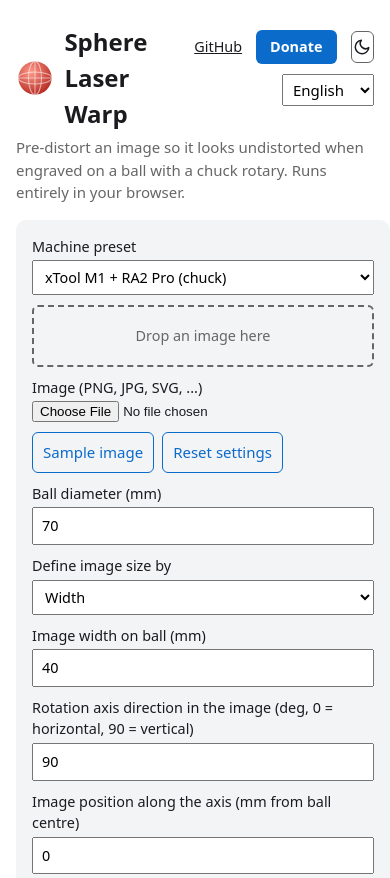
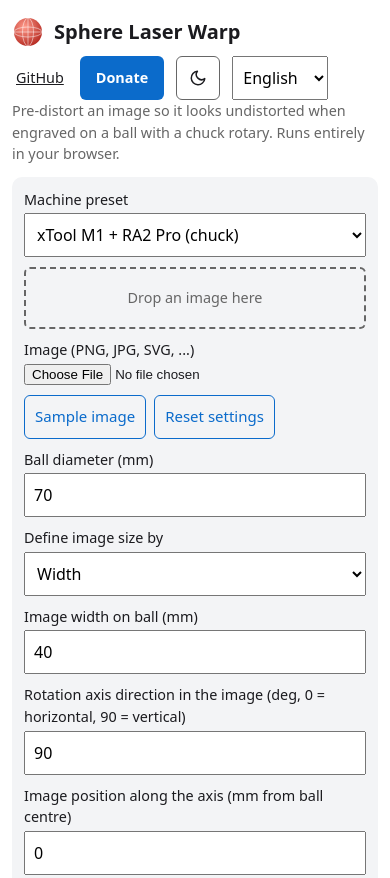
Before and after one commit to StefanRiese/sphere-laser-warp, a website built with Vite: page web/index.html in a window 390 px wide. Shown: the top 878 px of the page. Built offline with nearby package versions, Linux system fonts and the light colour scheme; files whose address does not match are found by name.

Commit message:
Optimize mobile layout for phone screens

```diff
--- a/web/index.html
+++ b/web/index.html
@@ -2,7 +2,7 @@
 <html lang="en">
 <head>
   <meta charset="utf-8" />
-  <meta name="viewport" content="width=device-width, initial-scale=1" />
+  <meta name="viewport" content="width=device-width, initial-scale=1, viewport-fit=cover" />
   <title>Sphere Laser Warp</title>
   <meta name="description" content="Pre-distort an image so it looks undistorted when laser-engraved on a ball (e.g. a glass bauble) with a rotary unit. Free, runs entirely in your browser; nothing is uploaded." />
   <link rel="canonical" href="https://stefanriese.github.io/sphere-laser-warp/" />
--- a/web/style.css
+++ b/web/style.css
@@ -11,11 +11,11 @@ h1 { margin: 24px 0 4px; font-size: 1.5rem; display: flex; align-items: center;
 h1 .logo { width: 1.6em; height: 1.6em; flex: none; }
 header p { margin: 0 0 16px; color: var(--muted); }
 main { display: grid; grid-template-columns: 320px 1fr; gap: 24px; }
-@media (max-width: 800px) { main { grid-template-columns: 1fr; } }
+@media (max-width: 800px) { main { grid-template-columns: minmax(0, 1fr); } }
 .controls { display: flex; flex-direction: column; gap: 10px; background: var(--panel); padding: 16px; border-radius: 10px; align-self: start; }
 label { display: flex; flex-direction: column; gap: 3px; font-size: .9rem; }
 label.check { flex-direction: row; align-items: center; gap: 8px; }
-input[type=number], select { padding: 6px 8px; font: inherit; }
+input[type=number], select { padding: 6px 8px; font: inherit; max-width: 100%; }
 .buttons { display: flex; gap: 8px; }
 button { flex: 1; padding: 8px 10px; font: inherit; border: 0; border-radius: 6px; background: var(--accent); color: var(--on-accent); cursor: pointer; }
 button:disabled { opacity: .4; cursor: default; }
@@ -52,3 +52,29 @@ a.ghlink { color: inherit; font-size: .9rem; text-decoration: underline; }
 a.ghlink:hover { text-decoration: none; }
 
 footer { max-width: 1100px; margin: 0 auto; padding-top: 8px; text-align: left; }
+
+/* Phones (iPhone 15: 393 x 852 CSS px) */
+@media (max-width: 600px) {
+  body { padding: 0 max(12px, env(safe-area-inset-right)) max(24px, env(safe-area-inset-bottom)) max(12px, env(safe-area-inset-left)); }
+  h1 { margin: 16px 0 4px; font-size: 1.25rem; white-space: nowrap; }
+  header .headrow { flex-wrap: wrap; gap: 4px 12px; }
+  .headtools { gap: 8px 12px; }
+  header p { font-size: .9rem; margin-bottom: 12px; }
+  main { gap: 16px; }
+  .controls { padding: 12px; min-width: 0; }
+  .controls input[type=number], .controls select, .controls input[type=file] { width: 100%; }
+  /* 16px stops iOS Safari from zooming into a field on focus; 44px is the minimum tap target */
+  input[type=number], select, select.langsel { font-size: 16px; min-height: 44px; }
+  button { min-height: 44px; }
+  button.iconbtn { width: 44px; height: 44px; }
+  a.donate { padding: 11px 16px; }
+  a.ghlink { padding: 11px 4px; }
+  input[type=color] { width: 56px; height: 44px; }
+  label.check { min-height: 32px; }
+  label.check input, label.inline select { flex: none; }
+  label.inline { flex-direction: column; align-items: stretch; gap: 3px; }
+  .ball3d { height: min(360px, 55vh); }
+  .flatframe { max-height: 60vh; }
+}
+/* No drag and drop on touch screens; the file picker is enough */
+@media (pointer: coarse) { .dropzone { display: none; } }
```
Also changed, not shown: CHANGELOG.md.
